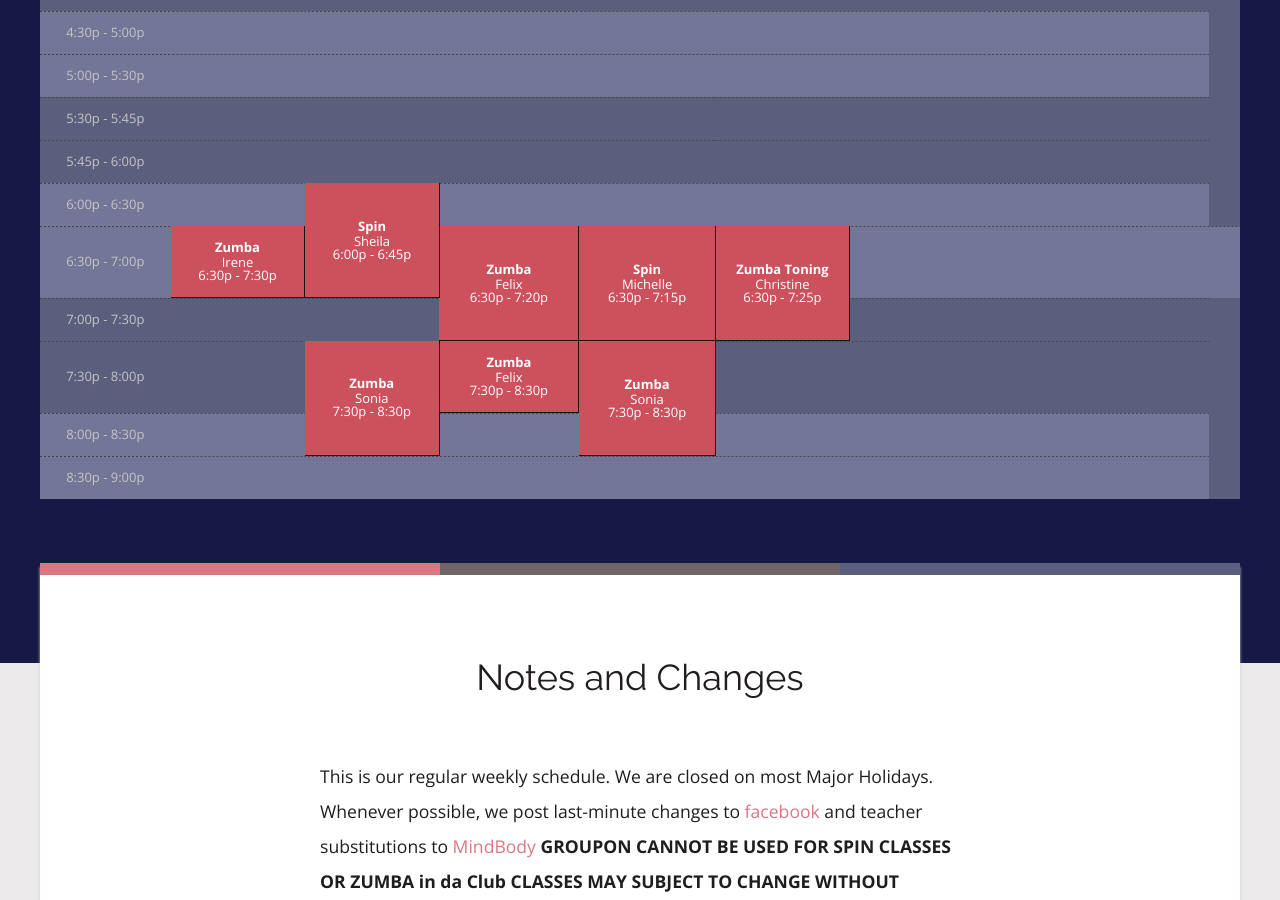
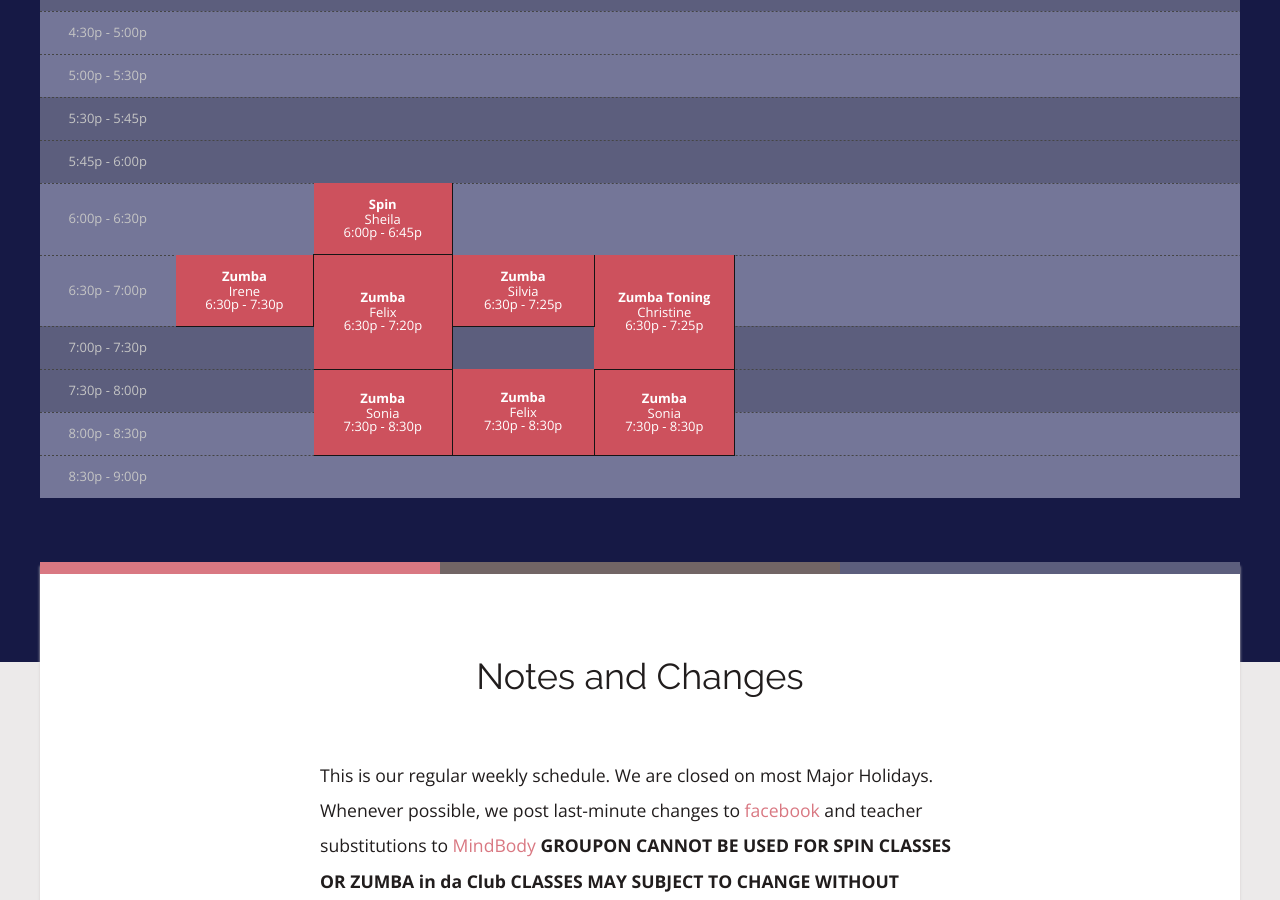
Before and after one commit to rwstone/shapeitup, a Jekyll site: the page built from schedule/index.md, in a window 1280 px wide and 900 px high, scrolled down 916 px. Built offline with Jekyll 4.4.1, drawn with Linux system fonts in a browser that asks for light colours; some web fonts are replaced.

Commit message:
Updated Index

```diff
--- a/schedule/index.md
+++ b/schedule/index.md
@@ -15,17 +15,11 @@
   end_time: 7:30p
   length: 1
 - class: Spin
-  instructor: Michelle
-  day: Monday
-  start_time: 6:30p
-  end_time: 7:15p
-  length: 2
-- class: Spin
   instructor: Sheila
   day: Tuesday
   start_time: 6:00p
   end_time: 6:45p
-  length: 2
+  length: 1
 - class: Zumba
   instructor: Felix
   day: Tuesday
@@ -44,12 +38,6 @@
   start_time: 9:30a
   end_time: 10:25a
   length: 2
-- class: Spin
-  instructor: Michelle
-  day: Wednesday
-  start_time: 6:30p
-  end_time: 7:15p
-  length: 2
 - class: Zumba
   instructor: Silvia
   day: Wednesday
```
Also changed, not shown: other parts of schedule/index.md (+1 -1 lines).
